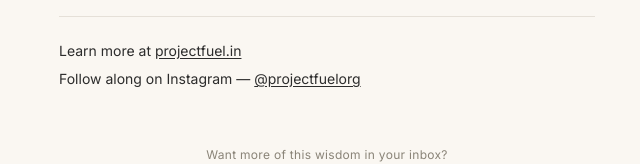
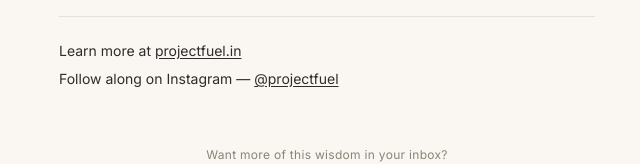
Before and after one commit to deepakramolafuel/makemewiser.app, a Next.js app: page /about in a window 1280 px wide. Shown: the part 390-554 px from the top of the page, without its empty margins (313-953 px from the left). Built offline with nearby package versions, Linux system fonts and the light colour scheme; no server answers; a web font is replaced by a local one.

Commit message:
Fix Instagram handle to @projectfuel

```diff
--- a/app/about/page.tsx
+++ b/app/about/page.tsx
@@ -49,12 +49,12 @@ export default function AboutPage() {
           <p>
             Follow along on Instagram —{" "}
             <a
-              href="https://instagram.com/projectfuelorg"
+              href="https://instagram.com/projectfuel"
               target="_blank"
               rel="noopener noreferrer"
               className="underline underline-offset-2 hover:text-secondary transition-colors"
             >
-              @projectfuelorg
+              @projectfuel
             </a>
           </p>
         </div>
```
